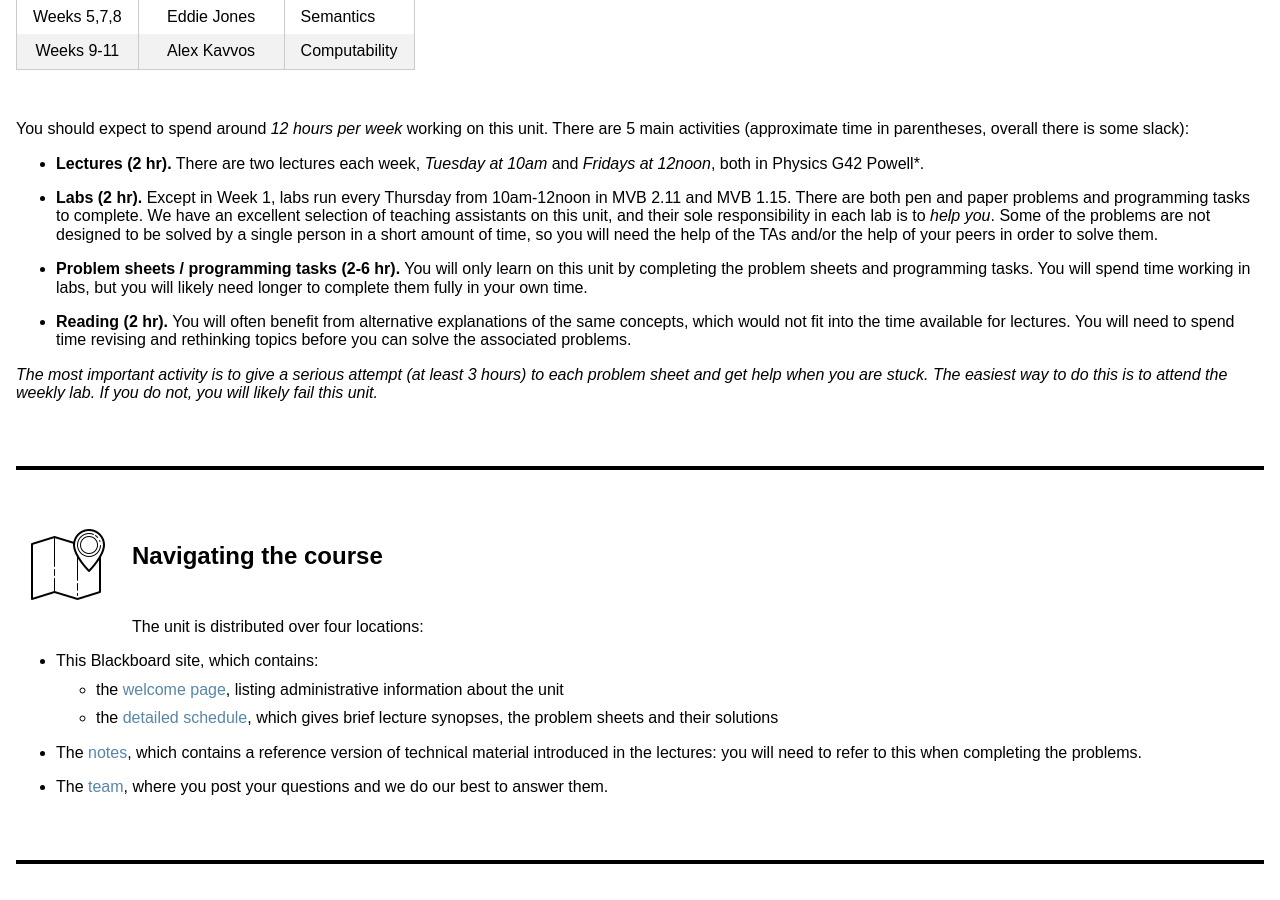
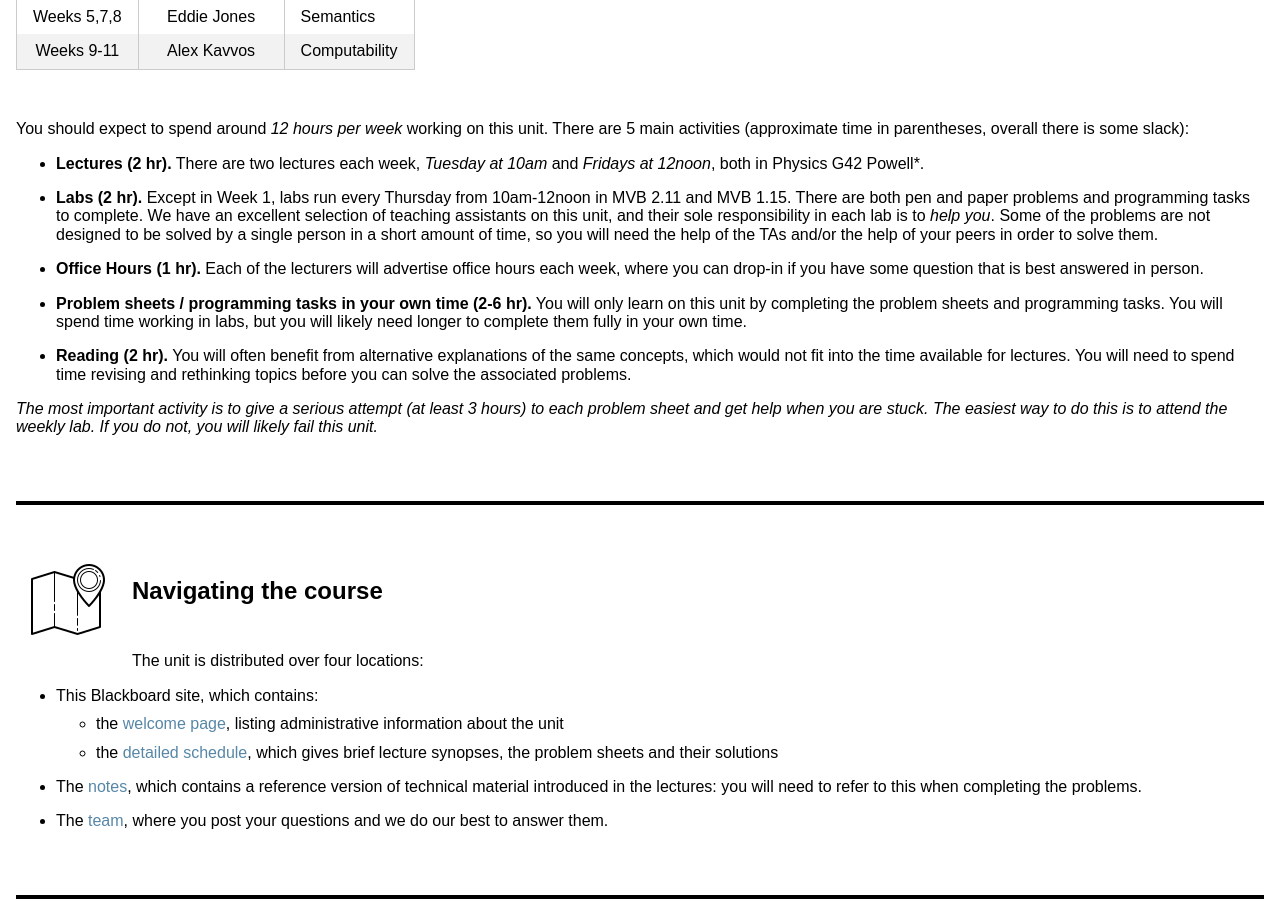
Before and after one commit to uob-coms20007/webpages, a Jekyll site: the page built from welcome.md, in a window 1280 px wide and 900 px high, scrolled down 1182 px. Built offline with Jekyll 4.4.1, drawn with Linux system fonts in a browser that asks for light colours; nearby versions of some CDN libraries.

Commit message:
office hours

```diff
--- a/welcome.md
+++ b/welcome.md
@@ -57,7 +57,9 @@ You should expect to spend around *12 hours per week* working on this unit.  The
 
   * __Labs (2 hr).__  Except in Week 1, labs run every Thursday from 10am-12noon in MVB 2.11 and MVB 1.15.  There are both pen and paper problems and programming tasks to complete.  We have an excellent selection of teaching assistants on this unit, and their sole responsibility in each lab is to *help you*.  Some of the problems are not designed to be solved by a single person in a short amount of time, so you will need the help of the TAs and/or the help of your peers in order to solve them.
 
-  * __Problem sheets / programming tasks (2-6 hr).__ You will only learn on this unit by completing the problem sheets and programming tasks.  You will spend time working in labs, but you will likely need longer to complete them fully in your own time.
+  * __Office Hours (1 hr).__ Each of the lecturers will advertise office hours each week, where you can drop-in if you have some question that is best answered in person.
+
+  * __Problem sheets / programming tasks in your own time (2-6 hr).__ You will only learn on this unit by completing the problem sheets and programming tasks.  You will spend time working in labs, but you will likely need longer to complete them fully in your own time.
 
   <!-- * __Office hours (<1 hr).__ Each week there will be office hours with the lecturer, either online or in their office in MVB.  These will be irregular and advertised separately in each week. -->
 
```
